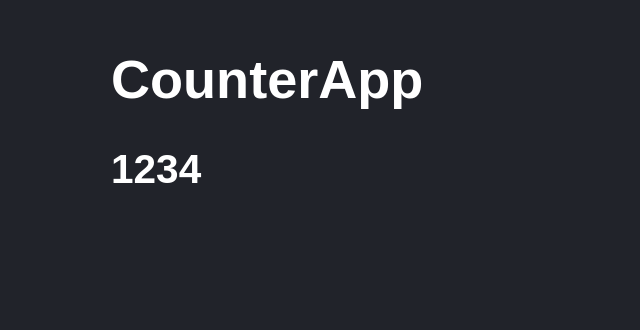
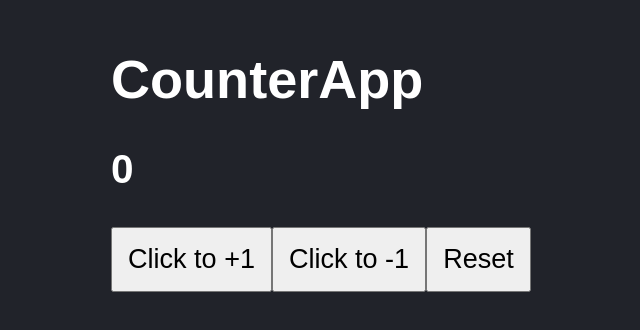
Before and after one commit to alemr214/react-course, a React (Vite) app in the folder 03-counter-app/: page / in a window 1280 px wide. Shown: the part 136-466 px from the top of the page, without its empty margins (37-677 px from the left). Built offline with nearby package versions, Linux system fonts and the light colour scheme.

Commit message:
Refactor CounterApp to manage internal state for counter; update initial value in main.jsx

```diff
--- a/03-counter-app/src/CounterApp.jsx
+++ b/03-counter-app/src/CounterApp.jsx
@@ -1,10 +1,26 @@
+import { useState } from "react";
 import PropTypes from "prop-types";
 
 const CounterApp = ({ value }) => {
+    const [counter, setCounter] = useState(value);
+
+    const handleAdd = () => {
+        setCounter(counter + 1);
+    };
+    const handleSubstract = () => {
+        setCounter(counter - 1);
+    };
+    const handleReset = () => {
+        setCounter(value);
+    };
+
     return (
         <>
             <h1>CounterApp</h1>
-            <h2>{value}</h2>
+            <h2>{counter}</h2>
+            <button onClick={handleAdd}>Click to +1</button>
+            <button onClick={handleSubstract}>Click to -1</button>
+            <button onClick={handleReset}>Reset</button>
         </>
     );
 };
--- a/03-counter-app/src/main.jsx
+++ b/03-counter-app/src/main.jsx
@@ -7,6 +7,6 @@ import "./styles/styles.min.css";
 
 ReactDOM.createRoot(document.getElementById("root")).render(
     <React.StrictMode>
-        <CounterApp value={1234} />
+        <CounterApp value={0} />
     </React.StrictMode>
 );
```
